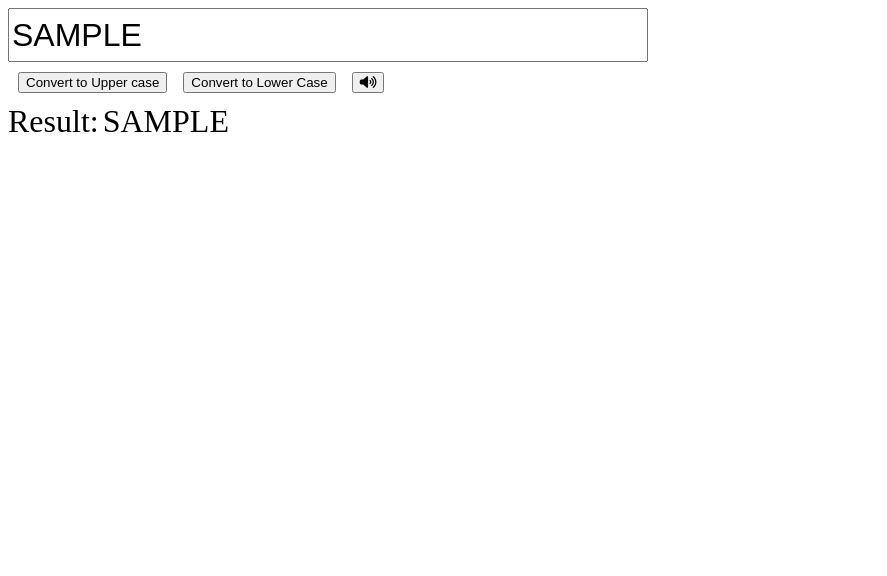
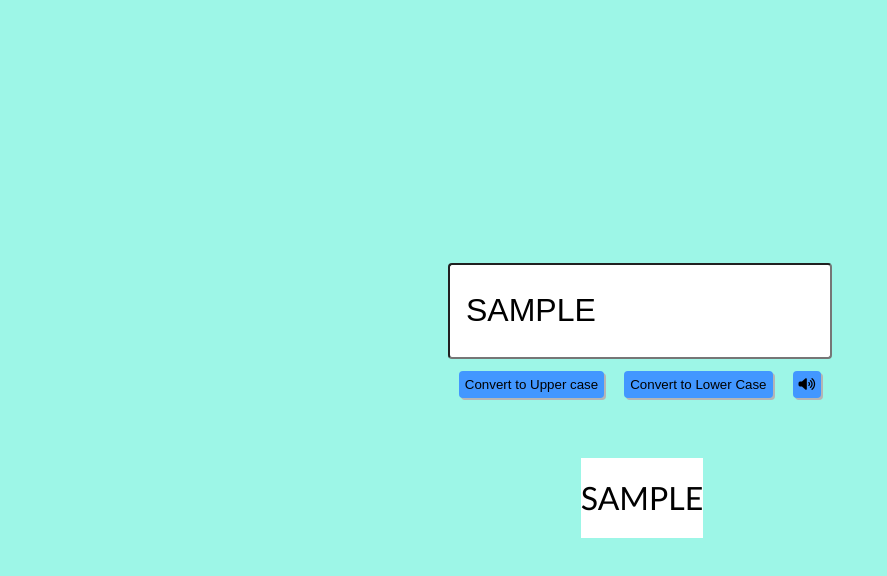
Before and after one commit to abhishekrathi-16/case_changer, a plain HTML site: page index.html in a window 1280 px wide. Both pictures are taken after typing "Sample" into the empty fields and a click on the button "Convert to Upper case". Shown: the whole page, without its empty margins (0-887 px from the left). Drawn offline with Linux system fonts and the light colour scheme.

Commit message:
update styling

```diff
--- a/index.html
+++ b/index.html
@@ -5,12 +5,76 @@
     <meta name="viewport" content="width=device-width, initial-scale=1.0" />
     <meta name="cryptomus" content="9d677908" />
     <title>Document</title>
-    <link rel="stylesheet" href="./styles.css" />
+    <!-- <link rel="stylesheet" href="./styles.css" /> -->
+    <style type="text/css">
+      * {
+        box-sizing: border-box;
+        padding: 0px;
+        margin: 0px;
+      }
+
+      body {
+        background-color: rgb(157, 246, 231);
+      }
+
+      .container {
+        display: flex;
+        flex-direction: column;
+        justify-content: center;
+        align-items: center;
+        height: 100vh;
+      }
+
+      .text-bar {
+        width: 30%;
+        height: 6rem;
+        font-size: 2rem;
+        border-radius: 4px;
+        padding: 1rem;
+      }
+
+      .button-set {
+        margin: 4px;
+      }
+
+      button {
+        margin: 8px;
+        padding: 6px;
+        background: #4297ff;
+        border: none;
+        border-radius: 4px;
+        box-shadow: 2px 2px #b5b5b5;
+        cursor: pointer;
+      }
+
+      .output-container {
+        display: flex;
+        flex-direction: column;
+        font-size: 2rem;
+        margin-top: 3rem;
+        align-items: center;
+        justify-content: center;
+        font-family: "Gill Sans", "Gill Sans MT", Calibri, "Trebuchet MS",
+          sans-serif;
+      }
+
+      #result {
+        display: flex;
+        align-items: center;
+        justify-content: center;
+        margin-left: 4px;
+        padding: 0px;
+        background-color: #fff;
+        height: 5rem;
+        width: auto;
+        text-align: center;
+      }
+    </style>
     <script
       src="https://kit.fontawesome.com/fea6406484.js"
       crossorigin="anonymous"
     ></script>
-    <script src="./script.js" defer></script>
+    <!-- <script src="./script.js" defer></script> -->
   </head>
   <body>
     <div class="container">
@@ -23,9 +87,49 @@
         </button>
       </div>
       <div class="output-container">
-        <span>Result: </span>
+        <!-- <span>Result </span> -->
         <div id="result"></div>
       </div>
     </div>
+    <script>
+      const inputText = document.getElementById("input-text");
+      const result = document.getElementById("result");
+      const lowerButton = document.getElementById("lower-button");
+      const upperButton = document.getElementById("upper-button");
+      const speakButton = document.getElementById("speak");
+
+      inputText.addEventListener("input", () => {
+        result.innerText = inputText.value;
+      });
+
+      // change case
+      upperButton.addEventListener("click", () => {
+        result.innerText = inputText.value.toUpperCase();
+        inputText.value = inputText.value.toUpperCase();
+      });
+
+      lowerButton.addEventListener("click", () => {
+        result.innerText = inputText.value.toLowerCase();
+        inputText.value = inputText.value.toLowerCase();
+      });
+
+      // read aloud when clicked
+      speakButton.addEventListener("click", () => {
+        speak();
+      });
+
+      function speak() {
+        const text = result.innerText;
+        const utterance = new SpeechSynthesisUtterance(text);
+        utterance.voice = getVoice();
+        console.log(utterance);
+        speechSynthesis.speak(utterance);
+      }
+
+      function getVoice() {
+        const voiceIndex = 1;
+        return speechSynthesis.getVoices()[voiceIndex];
+      }
+    </script>
   </body>
 </html>
--- a/styles.css
+++ b/styles.css
@@ -1,12 +1,27 @@
+*{
+    box-sizing: border-box;
+    padding: 0px;
+    margin: 0px;
+}
+
+body{
+    background-color: rgb(157, 246, 231);
+}
+
 .container{
     display: flex;
     flex-direction: column;
+    justify-content: center;
+    align-items: center;
+    height: 100vh;
 }
 
 .text-bar{
-    width: 50%;
-    height: 3rem;
+    width: 30%;
+    height: 6rem;
     font-size: 2rem;
+    border-radius: 4px;
+    padding: 1rem;
 }
 
 .button-set{
@@ -14,15 +29,33 @@
 }
 
 button{
-    margin: 6px;
+    margin: 8px;
+    padding: 6px;
+    background: #4297ff;
+    border: none;
+    border-radius: 4px;
+    box-shadow: 2px 2px #b5b5b5;
+    cursor: pointer;
 }
 
 .output-container{
     display: flex;
-    flex-direction: row;
+    flex-direction: column;
     font-size: 2rem;
+    margin-top: 3rem;
+    align-items: center;
+    justify-content: center;
+    font-family: 'Gill Sans', 'Gill Sans MT', Calibri, 'Trebuchet MS', sans-serif;
 }
 
 #result{
+    display: flex;
+    align-items: center;
+    justify-content: center;
     margin-left: 4px;
+    padding: 0px;
+    background-color: #fff;
+    height: 5rem;
+    width: auto;
+    text-align: center;
 }
```
